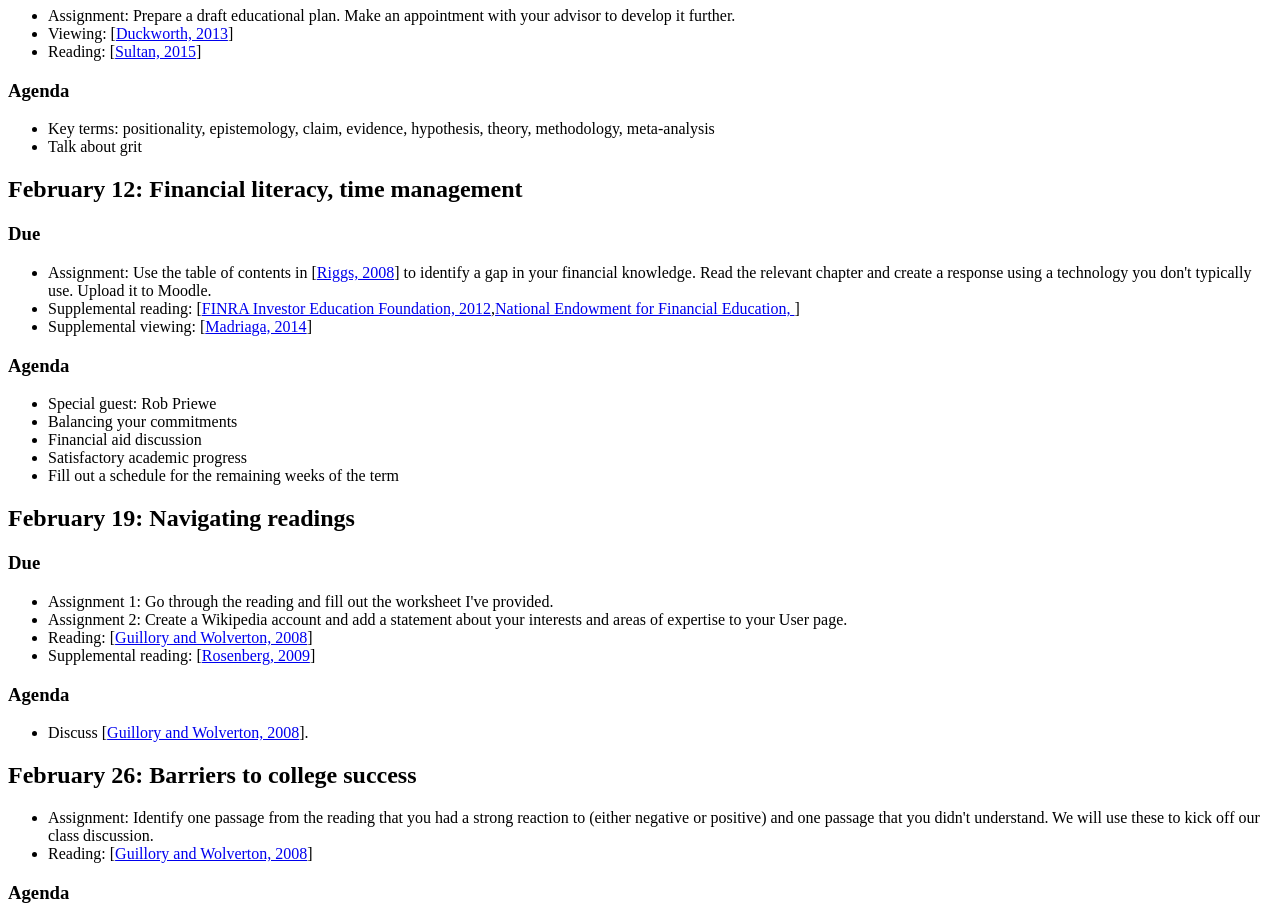
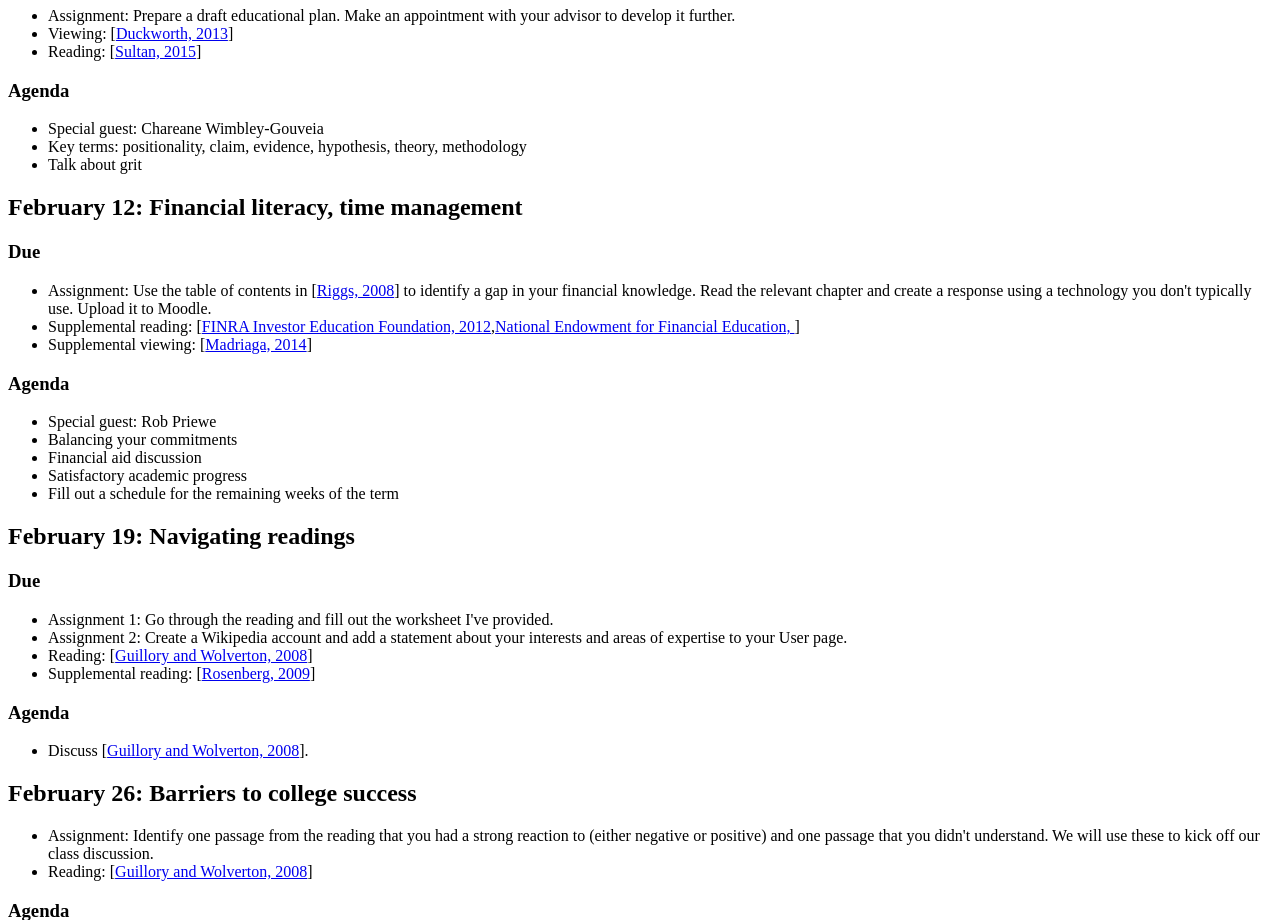
Before and after one commit to sandbergja/dg_syllabus, a plain HTML site: page html/dg-syllabus.html in a window 1280 px wide. Shown: the part 4200-5120 px from the top of the page. Drawn offline with Linux system fonts and the light colour scheme.

Commit message:
Compiling changes

```diff
--- a/html/dg-syllabus.html
+++ b/html/dg-syllabus.html
@@ -462,7 +462,9 @@ Agenda</A>
 </H3>
 
 <UL>
-<LI>Key terms: positionality, epistemology, claim, evidence, hypothesis, theory, methodology, meta-analysis
+<LI>Special guest: Chareane Wimbley-Gouveia
+</LI>
+<LI>Key terms: positionality, claim, evidence, hypothesis, theory, methodology
 </LI>
 <LI>Talk about grit
 </LI>
```
Also changed, not shown: html/index.html (+3 -1 lines), 4 other files.
